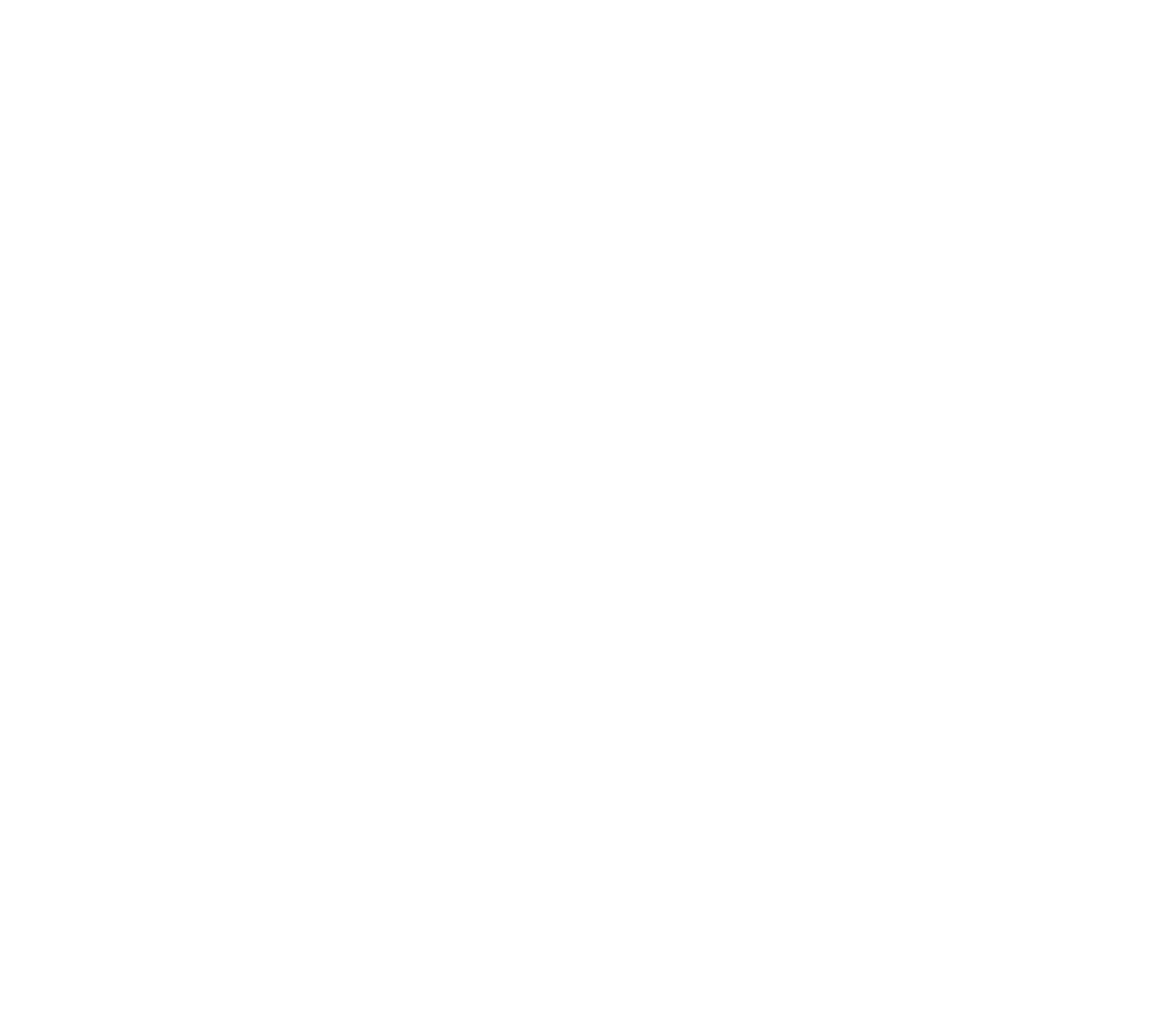
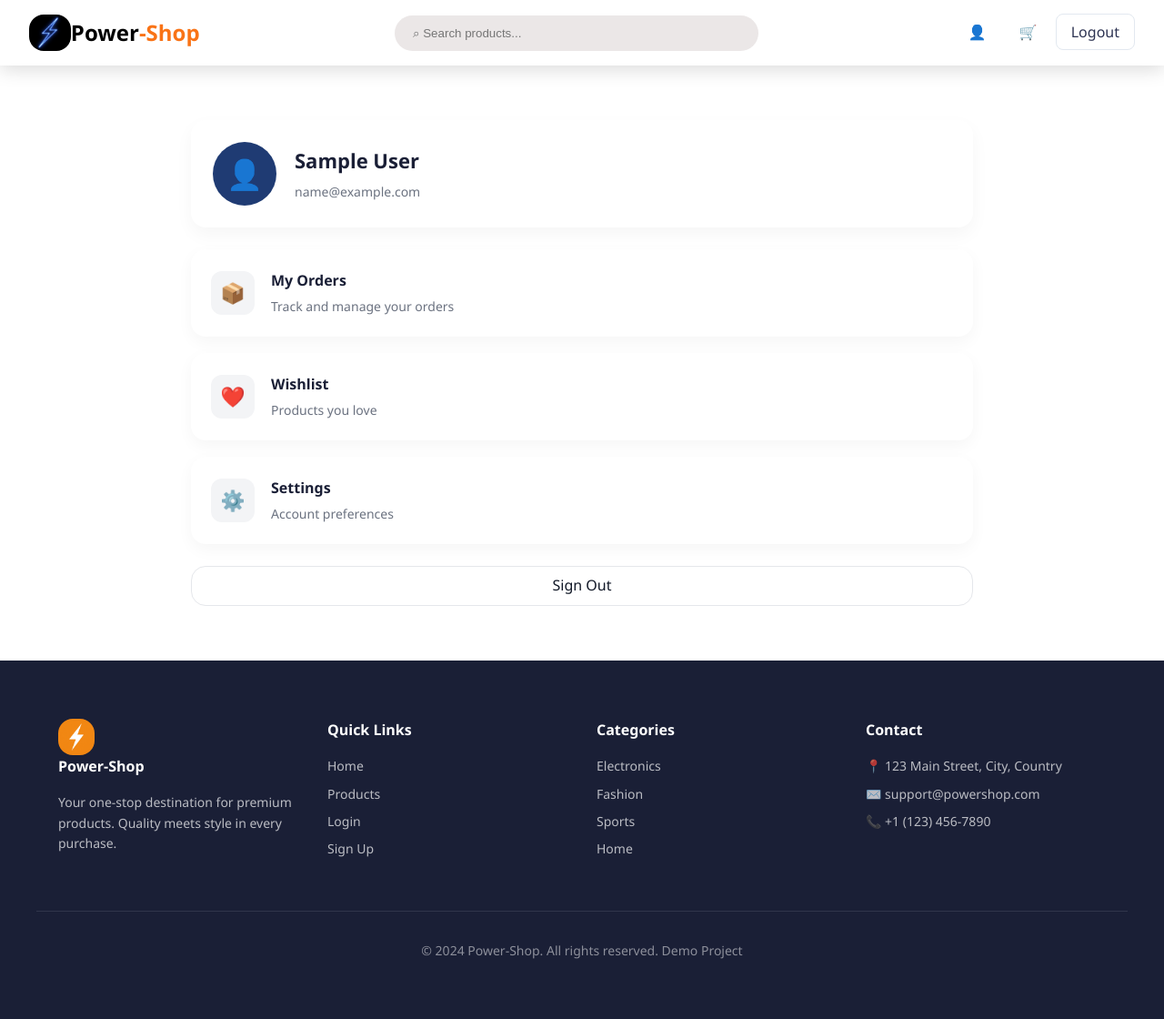
Before and after one commit to Dhyan-p/Final-Project, a Flask app: page /profile in a window 1280 px wide. Before the commit the page is empty. Shown: the whole page at 91% size. Before the commit the page ends 800 px from the top, so only its background shows below. Run offline with Flask 3, Linux system fonts and the light colour scheme; the visitor is signed in with stand-in values (Sample User, id 1).

Commit message:
Add profile page and improve auth UI and docs
Introduced a new profile page with user info and menu. Enhanced app.py with detailed docstrings and section comments for clarity. Updated login and signup templates and CSS for improved layout and consistent styling of authentication pages.

```diff
--- a/app.py
+++ b/app.py
@@ -2,9 +2,15 @@ from flask import Flask, render_template, request, redirect, url_for, session, f
 import hashlib
 import os
 
+# ==============================
+# App Configuration
+# ==============================
 app = Flask(__name__)
 app.secret_key = 'power-shop-secret-key-2025'
 
+# ==============================
+# Product Data
+# ==============================
 PRODUCTS = [
     {"id": 1, "name": "Wireless Pro Headphones", "price": 299.99, "category": "Electronics", "image": "/static/images/headphones.jpg"},
 
@@ -23,15 +29,46 @@ PRODUCTS = [
     {"id": 8, "name": "Premium Yoga Mat", "price": 89.99, "category": "Sports", "image": "/static/images/yoga-mat.jpg"},
 ]
 
+# ==============================
+# Functions
+# ==============================
+
 def hash_password(password):
+    """
+    Hashes a plain-text password using SHA-256
+
+    Args:
+        Password (str): The user's plain-text password.
+
+    Returns:
+        Str: A securely hashed version of the password.
+    """
     return hashlib.sha256(password.encode()).hexdigest()
 
 def save_user(email, name, password):
+    """
+    Saves a new user's details to the user.txt file.
+
+    Args:
+    email (str): User's email address.
+    name (str): User's name.
+    password (str): User's plain-text password (will be hashed).
+    """
     hashed = hash_password(password)
     with open('users.txt', 'a') as f:
         f.write(f"{email}|{name}|{hashed}\n")
 
 def verify_user(email, password):
+    """
+    Verifies user credentials during login.
+
+    Args:
+        email (str): User's email address.
+        password (str): User's plain-text password.
+
+    Returns:
+        dict or None: User dictionary if credentials are valid, otherwise None.
+    """
     if not os.path.exists('users.txt'):
         return None
     hashed = hash_password(password)
@@ -43,6 +80,15 @@ def verify_user(email, password):
     return None
 
 def user_exists(email):
+    """
+    Checks whether a user with the give email already exists.
+
+    Args:
+        email (str): Email address to check.
+
+    Returns:
+        bool: Ture if user exists, False otherwise.
+    """
     if not os.path.exists('users.txt'):
         return False
     with open('users.txt', 'r') as f:
@@ -51,14 +97,32 @@ def user_exists(email):
                 return True
     return False
 
+# ==============================
+# Routes
+# ==============================
+
 @app.route('/')
 def index():
+    """
+    Renders the home page.
+    Shows a different homepage if the user is logged in.
+    """
     if 'user' in session:
         return render_template('index_logged_in.html')
     return render_template('index.html')
 
+# ------------------------------
+# Login Route
+# ------------------------------
 @app.route('/login', methods=['GET', 'POST'])
 def login():
+    """
+    Handles user login functionality.
+
+    - Validates email existence
+    - Validates password correctness
+    - Creates user session on success
+    """
     if request.method == 'POST':
         email = request.form.get('email')
         password = request.form.get('password')
@@ -78,8 +142,18 @@ def login():
 
     return render_template('login.html')
 
+# ------------------------------
+# Signup Route
+# ------------------------------
 @app.route('/signup', methods=['GET', 'POST'])
 def signup():
+    """
+    Handles user registration.
+
+    - Checks password confirmation
+    - Prevents duplicate email registration
+    - Saves new user data
+    """
     if request.method == 'POST':
         email = request.form.get('email')
         name = request.form.get('name')
@@ -101,19 +175,39 @@ def signup():
 
     return render_template('signup.html')
 
+# ------------------------------
+# logout
+# ------------------------------
 @app.route('/logout')
 def logout():
+    """
+    Logs the user out by clearing the session.
+    """
     session.clear()
     return redirect(url_for('index'))
 
+# ------------------------------
+# Profile Page
+# ------------------------------
 @app.route('/profile')
 def profile():
+    """
+    Displays the user's profile page.
+    Redirects to login if user is not authenticated.
+    """
     if 'user' not in session:
         return redirect(url_for('login'))
     return render_template('profile.html')
 
+# ------------------------------
+# Cart Page
+# ------------------------------
 @app.route('/cart')
 def cart():
+    """
+    Displays the shopping cart.
+    Shows empty cart page if no items exist.
+    """
     if 'user' not in session:
         return redirect(url_for('login'))
     cart_items = session.get('cart', [])
@@ -121,8 +215,17 @@ def cart():
         return render_template('cart_empty.html')
     return render_template('cart.html')
 
+# ------------------------------
+# Add to Cart
+# ------------------------------
 @app.route('/add-to-cart/<int:product_id>')
 def add_to_cart(product_id):
+    """
+    Adds a product to the user's cart.
+
+    Args:
+        product_id (int): ID of the product to add.
+    """
     if 'user' not in session:
         return redirect(url_for('login'))
     if 'cart' not in session:
@@ -134,20 +237,38 @@ def add_to_cart(product_id):
         session['cart'] = cart
     return redirect(url_for('cart'))
 
+# ------------------------------
+# Remove from Cart
+# ------------------------------
 @app.route('/remove-from-cart/<int:product_id>')
 def remove_from_cart(product_id):
+    """
+    Removes a product from the user's cart.
+
+    Args:
+        product_id (int): ID of the product to remove.
+    """
     if 'cart' in session:
         cart = session['cart']
         cart = [item for item in cart if item['id'] != product_id]
         session['cart'] = cart
     return redirect(url_for('cart'))
 
+# ------------------------------
+# Checkout
+# ------------------------------
 @app.route('/checkout')
 def checkout():
+    """
+    Clears the cart after checkout is completed.
+    """
     if 'user' not in session:
         return redirect(url_for('login'))
     session['cart'] = []
     return redirect(url_for('index'))
 
+# ------------------------------
+# App Runner
+# ------------------------------
 if __name__ == '__main__':
     app.run(debug=True)
--- a/static/css/style.css
+++ b/static/css/style.css
@@ -536,7 +536,7 @@ body {
 
 
 
-/* LOGIN PAGE */
+/* LOGIN & SIGN UP PAGE */
 .auth-page {
     min-height: 100vh;
     display: flex;
@@ -550,7 +550,7 @@ body {
     justify-content: center;
 }
 
-.auth-container.left {
+.auth-container.white {
     background: var(--background);
 }
 
@@ -683,7 +683,7 @@ body {
     text-decoration: underline;
 }
 
-.auth-container.right {
+.auth-container.blue {
     background: linear-gradient(180deg, #1e3a8a, #0f254f);
     color: white;
     align-items: center;
@@ -732,3 +732,114 @@ body {
         transform: translateY(0);
     }
 }
+
+
+
+/* PROFILE PAGE MAIN-CONTENT */
+.profile-page {
+    max-width: 900px;
+    margin: 60px auto;
+    padding: 0 20px;
+    display: flex;
+    flex-direction: column;
+    gap: 24px;
+}
+
+.profile-card {
+    display: flex;
+    align-items: center;
+    gap: 20px;
+    padding: 24px;
+    background: #ffffff;
+    border-radius: 16px;
+    box-shadow: 0 8px 20px rgba(0, 0, 0, 0.04);
+}
+
+.profile-avatar {
+    width: 70px;
+    height: 70px;
+    background: #1f3b73;
+    border-radius: 50%;
+    display: flex;
+    align-items: center;
+    justify-content: center;
+    font-size: 32px;
+    color: #ffffff;
+}
+
+.profile-info h2 {
+    margin: 0;
+    font-size: 22px;
+    font-weight: 600;
+}
+
+.profile-info p {
+    margin-top: 6px;
+    font-size: 14px;
+    color: #6b7280;
+}
+
+.profile-menu {
+    display: flex;
+    flex-direction: column;
+    gap: 18px;
+}
+
+.profile-item {
+    display: flex;
+    align-items: center;
+    gap: 18px;
+    padding: 22px;
+    background: #ffffff;
+    border-radius: 16px;
+    box-shadow: 0 6px 18px rgba(0, 0, 0, 0.04);
+    cursor: pointer;
+    transition: transform 0.2s ease, box-shadow 0.2s ease;
+}
+
+.profile-item:hover {
+    transform: translateY(-2px);
+    box-shadow: 0 10px 28px rgba(0, 0, 0, 0.06);
+}
+
+.profile-icon {
+    width: 48px;
+    height: 48px;
+    background: #f3f4f6;
+    border-radius: 12px;
+    display: flex;
+    align-items: center;
+    justify-content: center;
+    font-size: 22px;
+}
+
+.profile-text h4 {
+    margin: 0;
+    font-size: 16px;
+    font-weight: 600;
+}
+
+.profile-text p {
+    margin-top: 4px;
+    font-size: 14px;
+    color: #6b7280;
+}
+
+.profile-logout a {
+    display: flex;
+    align-items: center;
+    justify-content: center;
+    gap: 10px;
+    padding: 0.5rem 1rem;
+    border-radius: 1rem;
+    border: 1px solid #e5e7eb;
+    text-decoration: none;
+    color: #111827;
+    font-weight: 500;
+    background: #ffffff;
+}
+
+.profile-logout a:hover {
+    background: var(--accent);
+    color: white;
+}
--- a/templates/profile.html
+++ b/templates/profile.html
@@ -0,0 +1,111 @@
+<!DOCTYPE html>
+<html lang="en">
+<head>
+    <meta charset="UTF-8">
+    <meta name="viewport" content="width=device-width, initial-scale=1.0">
+    <title>Profile - Power-Shop</title>
+    <link rel="stylesheet" href="/static/css/style.css">
+</head>
+<body>
+
+    <!-- ===NAVBAR=== -->
+     <nav class="navbar">
+        <!-- ===LEFT: LOGO=== -->
+        <a href="/" class="logo">
+            <img src="/static/images/logo.png" alt="Power-Shop Logo">
+            Power<span>-Shop</span>
+        </a>
+
+        <!-- ===CENTER: SEARCH BAR=== -->
+        <div class="nav-search">
+            <input type="text" placeholder="&#x2315; Search products...">
+        </div>
+
+        <!-- ===RIGHT: PROFILE $ CART $ LOGOUT=== -->
+         <div class="nav-action">
+            <a href="/profile" class="nav-link profile">👤</a>
+            <a href="/cart" class="nav-link cart">🛒</a>
+            <a href="/logout" class="nav-link logout">Logout</a>
+         </div>
+     </nav>
+
+    <!-- ===MAIN CONTENT=== -->
+     <div class="profile-page">
+        <div class="profile-card">
+            <div class="profile-avatar">👤</div>
+            <div class="profile-info">
+                <h2>{{ session.user.name }}</h2>
+                <p>{{ session.user.email }}</p>
+            </div>
+        </div>
+
+        <div class="profile-menu">
+            <div class="profile-item">
+                <div class="profile-icon">📦</div>
+                <div class="profile-text">
+                    <h4>My Orders</h4>
+                    <p>Track and manage your orders</p>
+                </div>
+            </div>
+
+            <div class="profile-item">
+                <div class="profile-icon">❤️</div>
+                <div class="profile-text">
+                    <h4>Wishlist</h4>
+                    <p>Products you love</p>
+                </div>
+            </div>
+
+            <div class="profile-item">
+                <div class="profile-icon">⚙️</div>
+                <div class="profile-text">
+                    <h4>Settings</h4>
+                    <p>Account preferences</p>
+                </div>
+            </div>
+        </div>
+
+        <div class="profile-logout">
+            <a href="/logout">Sign Out</a>
+        </div>
+     </div>
+
+    <!-- ===FOOTER=== -->
+     <footer class="footer">
+        <div class="footer-content">
+            <div class="footer-section">
+                <h4><img src="/static/images/logo-footer.jpg" alt="Logo" class="logo-footer">Power-Shop</h4>
+                <p>Your one-stop destination for premium products. Quality meets style in every purchase.</p>
+            </div>
+
+            <div class="footer-section">
+                <h4>Quick Links</h4>
+                <a href="/">Home</a>
+                <a href="#products">Products</a>
+                <a href="/login">Login</a>
+                <a href="/signup">Sign Up</a>
+            </div>
+
+            <div class="footer-section">
+                <h4>Categories</h4>
+                <a href="#">Electronics</a>
+                <a href="#">Fashion</a>
+                <a href="#">Sports</a>
+                <a href="#">Home</a>
+            </div>
+
+            <div class="footer-section">
+                <h4>Contact</h4>
+                <p>📍 123 Main Street, City, Country</p>
+                <p>✉️ support@powershop.com</p>
+                <p>📞 +1 (123) 456-7890</p>
+            </div>
+        </div>
+
+        <div class="footer-bottom">
+            <p>&copy; 2024 Power-Shop. All rights reserved. Demo Project</p>
+        </div>
+     </footer>
+
+</body>
+</html>
```
Also changed, not shown: templates/login.html (+6 -2 lines), templates/signup.html (+6 -2 lines).
